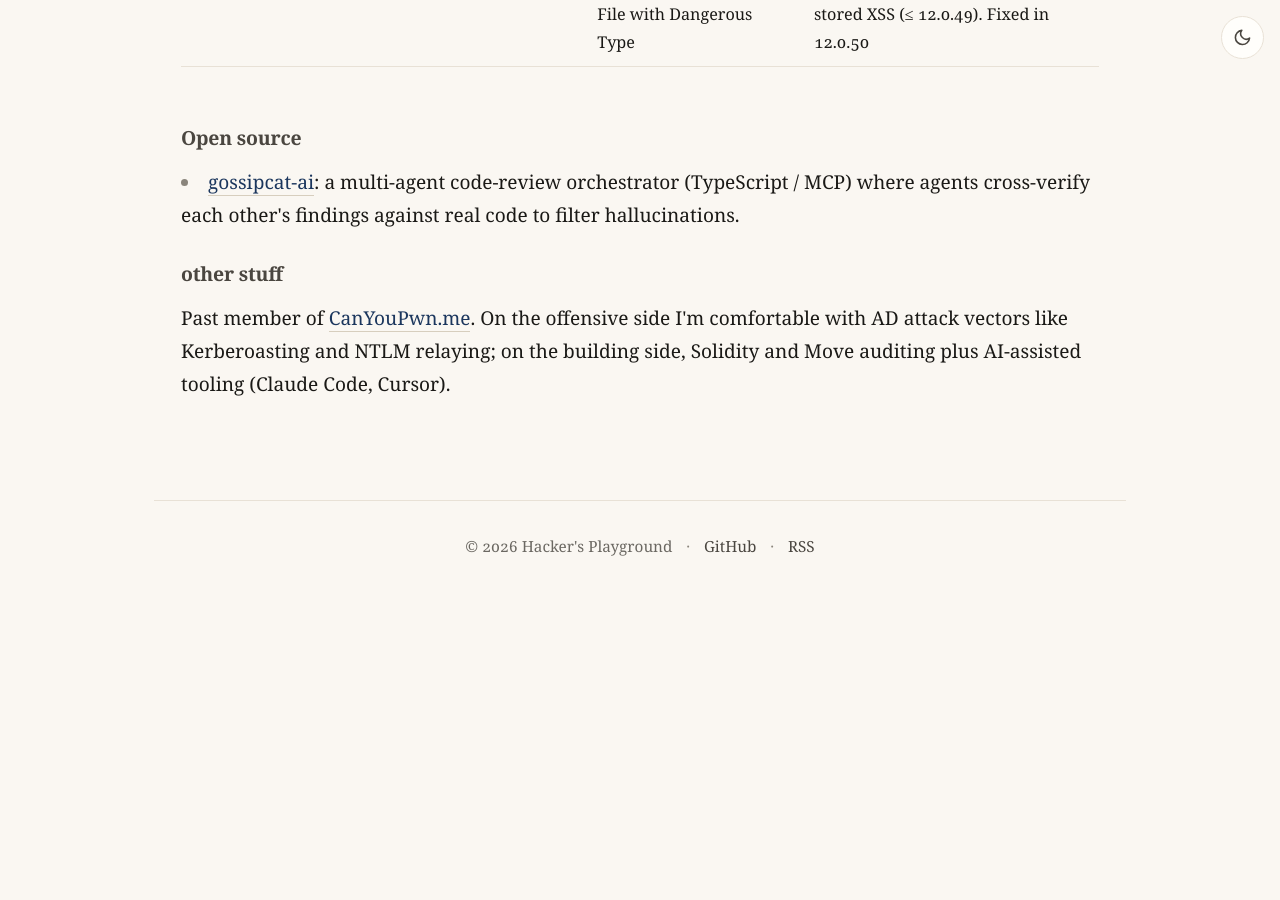
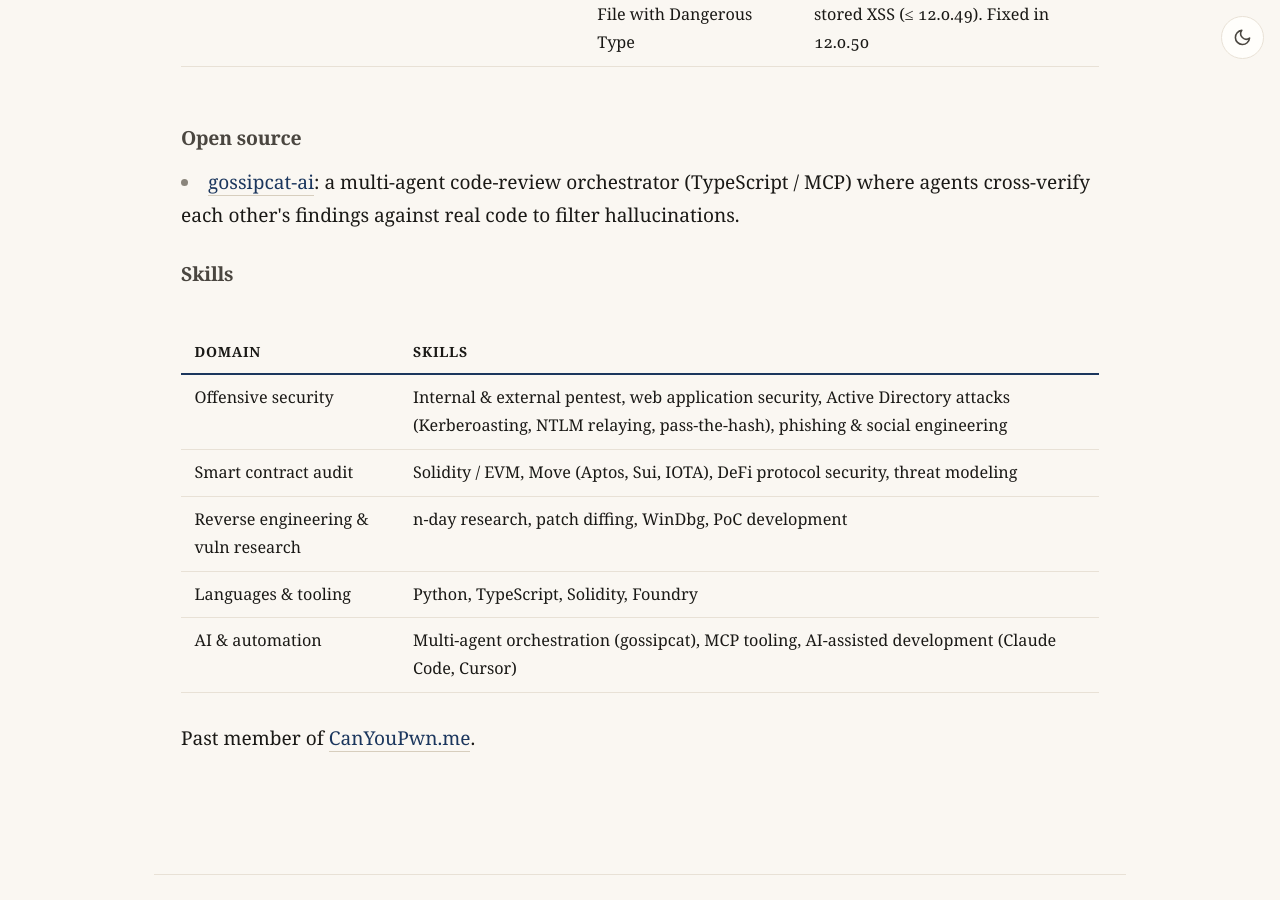
Before and after one commit to ataberk-xyz/ataberk-xyz.github.io, a Jekyll site: the page built from about.md, in a window 1280 px wide and 900 px high, scrolled down 1960 px. Built offline with Jekyll 4.4.1, drawn with Linux system fonts in a browser that asks for light colours; before the commit the page ends 2563 px from its top, so only the background shows below that.

Commit message:
About: replace 'other stuff' with a Skills table by domain
Co-Authored-By: Claude Opus 4.8 <noreply@anthropic.com>

```diff
--- a/about.md
+++ b/about.md
@@ -83,6 +83,20 @@ sidebar_link: true
    <h4>Open source</h4>
    <li><a href="https://github.com/gossipcat-ai/gossipcat-ai">gossipcat-ai</a>: a multi-agent code-review orchestrator (TypeScript / MCP) where agents cross-verify each other's findings against real code to filter hallucinations.</li>
 
-   <h4>other stuff</h4>
-   Past member of <a href="https://canyoupwn.me/">CanYouPwn.me</a>. On the offensive side I'm comfortable with AD attack vectors like Kerberoasting and NTLM relaying; on the building side, Solidity and Move auditing plus AI-assisted tooling (Claude Code, Cursor).
+   <h4>Skills</h4>
+   <div style="overflow-x:auto;">
+   <table>
+     <thead>
+       <tr><th>Domain</th><th>Skills</th></tr>
+     </thead>
+     <tbody>
+       <tr><td>Offensive security</td><td>Internal &amp; external pentest, web application security, Active Directory attacks (Kerberoasting, NTLM relaying, pass-the-hash), phishing &amp; social engineering</td></tr>
+       <tr><td>Smart contract audit</td><td>Solidity / EVM, Move (Aptos, Sui, IOTA), DeFi protocol security, threat modeling</td></tr>
+       <tr><td>Reverse engineering &amp; vuln research</td><td>n-day research, patch diffing, WinDbg, PoC development</td></tr>
+       <tr><td>Languages &amp; tooling</td><td>Python, TypeScript, Solidity, Foundry</td></tr>
+       <tr><td>AI &amp; automation</td><td>Multi-agent orchestration (gossipcat), MCP tooling, AI-assisted development (Claude Code, Cursor)</td></tr>
+     </tbody>
+   </table>
+   </div>
+   <p>Past member of <a href="https://canyoupwn.me/">CanYouPwn.me</a>.</p>
 </div>
```
